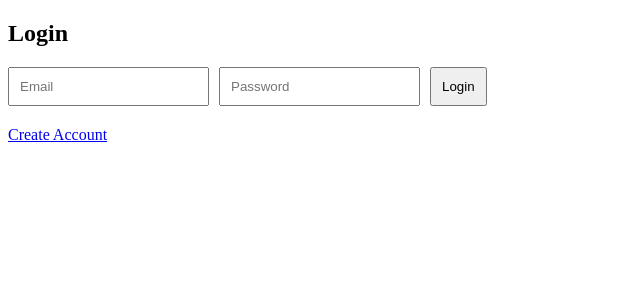
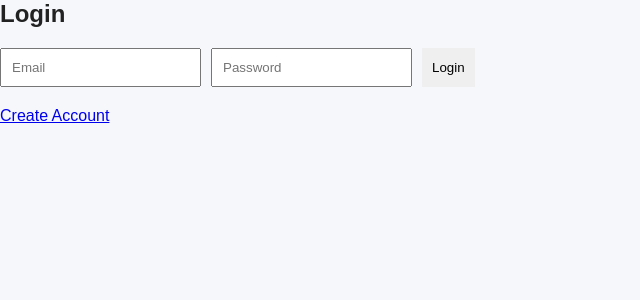
Before and after one commit to PriceWes/budget_tracker, a React app in the folder frontend/: page /login in a window 1280 px wide. Shown: the top 300 px of the page, without its empty margins (0-640 px from the left). Built offline with nearby package versions, Linux system fonts and the light colour scheme; the HTML template or start-up script is replaced by a standard one.

Commit message:
styling enhancements

```diff
--- a/frontend/src/components/DashboardCard.jsx
+++ b/frontend/src/components/DashboardCard.jsx
@@ -1,6 +1,6 @@
 export default function DashboardCard({ title, value }) {
     return (
-        <div className="card">
+        <div className="dashboard-card">
             <h3>{title}</h3>
             <h2>{value}</h2>
         </div>
--- a/frontend/src/main.jsx
+++ b/frontend/src/main.jsx
@@ -2,6 +2,7 @@ import { StrictMode } from 'react'
 import { createRoot } from 'react-dom/client'
 import App from './App.jsx'
 import "./styles/dashboard.css";
+import "./styles/global.css"
 
 createRoot(document.getElementById('root')).render(
   <StrictMode>
--- /dev/null
+++ b/frontend/src/styles/forms.css
@@ -0,0 +1,36 @@
+form{
+    background:white;
+    padding:25px;
+    border-radius:12px;
+    margin-bottom:25px;
+}
+
+form input,
+form select{
+
+    width:100%;
+    padding:12px;
+    margin:10px 0;
+
+    border:1px solid #ddd;
+
+    border-radius:8px;
+}
+
+form button{
+
+    background:#2563eb;
+    color:white;
+
+    padding:12px 18px;
+
+    border-radius:8px;
+
+    font-size:16px;
+}
+
+form button:hover{
+
+    background:#1e40af;
+
+}
--- /dev/null
+++ b/frontend/src/styles/global.css
@@ -0,0 +1,21 @@
+*{
+    margin:0;
+    padding:0;
+    box-sizing:border-box;
+}
+
+body{
+    font-family:Arial, Helvetica, sans-serif;
+    background:#f5f7fb;
+    color:#222;
+}
+
+button{
+    cursor:pointer;
+    border:none;
+}
+
+input,
+select{
+    outline:none;
+}
```
Also changed, not shown: frontend/src/styles/cards.css (added, +22 -0 lines), frontend/src/styles/tables.css (added, +41 -0 lines).
